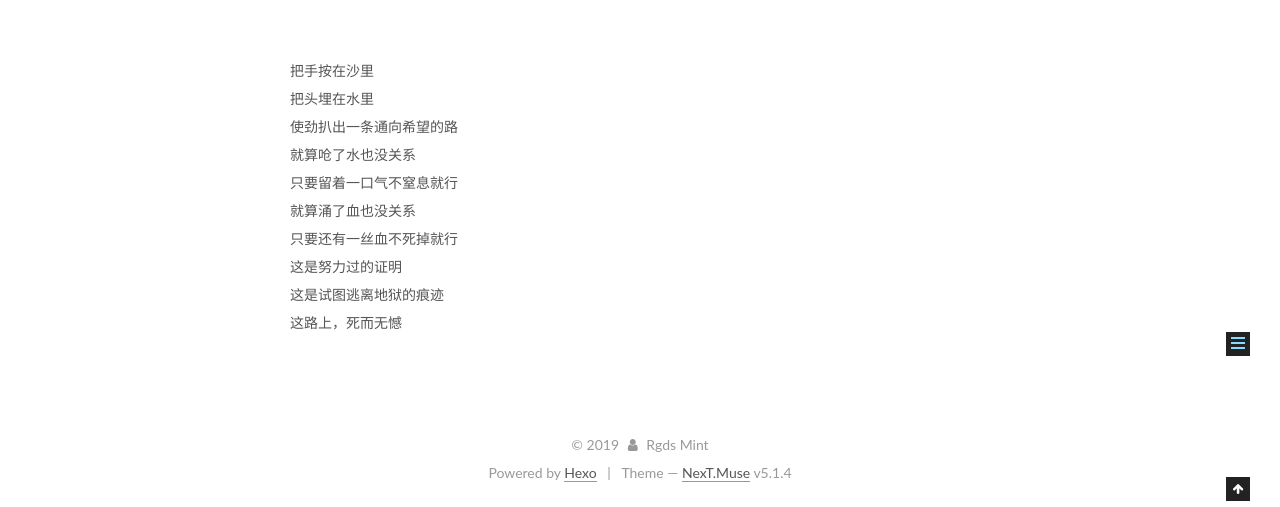
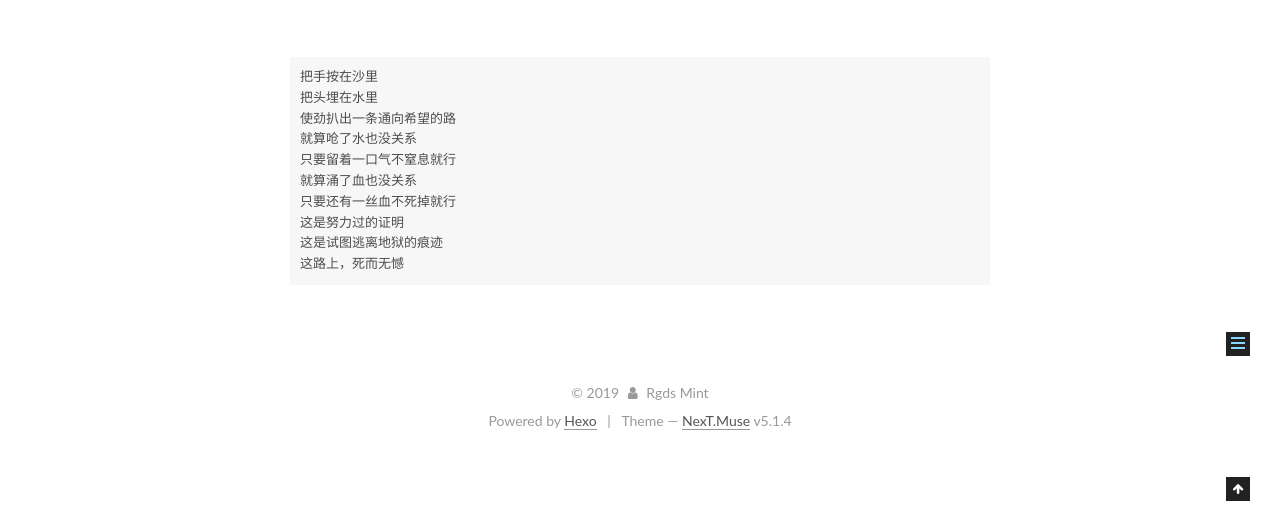
Before and after one commit to rgdsmint/rgdsmint.github.io, a plain HTML site: page 2019/01/25/Fire/index.html in a window 1280 px wide. Shown: the part 399-906 px from the top of the page. After the commit the page ends 854 px from the top, so only its background shows below. Drawn offline with Linux system fonts and the light colour scheme.

Commit message:
Site updated: 2019-01-25 23:04:44

```diff
--- a/2019/01/25/Fire/index.html
+++ b/2019/01/25/Fire/index.html
@@ -79,17 +79,17 @@
 
 
 
-<meta name="description" content="把手按在沙里把头埋在水里使劲扒出一条通向希望的路就算呛了水也没关系只要留着一口气不窒息就行就算涌了血也没关系只要还有一丝血不死掉就行这是努力过的证明这是试图逃离地狱的痕迹这路上，死而无憾">
+<meta name="description" content="把手按在沙里 把头埋在水里 使劲扒出一条通向希望的路 就算呛了水也没关系 只要留着一口气不窒息就行 就算涌了血也没关系 只要还有一丝血不死掉就行 这是努力过的证明 这是试图逃离地狱的痕迹 这路上，死而无憾">
 <meta property="og:type" content="article">
 <meta property="og:title" content="我可以一败涂地 我偏要一鸣惊人">
 <meta property="og:url" content="https://rgdsmint.github.io/2019/01/25/Fire/index.html">
 <meta property="og:site_name" content="Rgds Mint的个人博客">
-<meta property="og:description" content="把手按在沙里把头埋在水里使劲扒出一条通向希望的路就算呛了水也没关系只要留着一口气不窒息就行就算涌了血也没关系只要还有一丝血不死掉就行这是努力过的证明这是试图逃离地狱的痕迹这路上，死而无憾">
+<meta property="og:description" content="把手按在沙里 把头埋在水里 使劲扒出一条通向希望的路 就算呛了水也没关系 只要留着一口气不窒息就行 就算涌了血也没关系 只要还有一丝血不死掉就行 这是努力过的证明 这是试图逃离地狱的痕迹 这路上，死而无憾">
 <meta property="og:locale" content="zh-CN">
-<meta property="og:updated_time" content="2019-01-25T15:01:53.247Z">
+<meta property="og:updated_time" content="2019-01-25T15:04:34.293Z">
 <meta name="twitter:card" content="summary">
 <meta name="twitter:title" content="我可以一败涂地 我偏要一鸣惊人">
-<meta name="twitter:description" content="把手按在沙里把头埋在水里使劲扒出一条通向希望的路就算呛了水也没关系只要留着一口气不窒息就行就算涌了血也没关系只要还有一丝血不死掉就行这是努力过的证明这是试图逃离地狱的痕迹这路上，死而无憾">
+<meta name="twitter:description" content="把手按在沙里 把头埋在水里 使劲扒出一条通向希望的路 就算呛了水也没关系 只要留着一口气不窒息就行 就算涌了血也没关系 只要还有一丝血不死掉就行 这是努力过的证明 这是试图逃离地狱的痕迹 这路上，死而无憾">
 
 
 
@@ -299,8 +299,17 @@
 
 
 
-        <p>把手按在沙里<br>把头埋在水里<br>使劲扒出一条通向希望的路<br>就算呛了水也没关系<br>只要留着一口气不窒息就行<br>就算涌了血也没关系<br>只要还有一丝血不死掉就行<br>这是努力过的证明<br>这是试图逃离地狱的痕迹<br>这路上，死而无憾</p>
-
+        <pre><code>把手按在沙里
+把头埋在水里
+使劲扒出一条通向希望的路
+就算呛了水也没关系
+只要留着一口气不窒息就行
+就算涌了血也没关系
+只要还有一丝血不死掉就行
+这是努力过的证明
+这是试图逃离地狱的痕迹
+这路上，死而无憾
+</code></pre>
 
     </div>
 
```
Also changed, not shown: index.html (+11 -2 lines).
